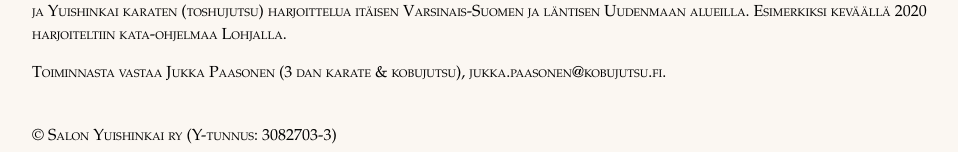
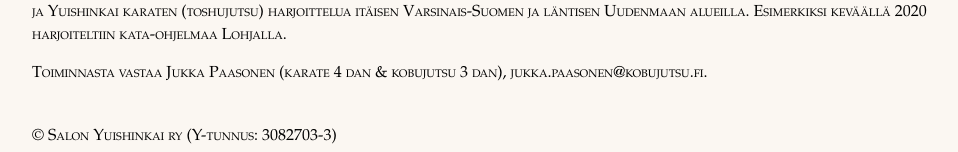
Before and after one commit to paazmaya/salo.kobujutsu.fi, a plain HTML site: page public/index.html in a window 1280 px wide. Shown: the part 309-461 px from the top of the page, without its empty margins (160-1118 px from the left). Drawn offline with Linux system fonts and the light colour scheme.

Commit message:
Jukka was in an exam last month

```diff
--- a/public/index.html
+++ b/public/index.html
@@ -58,7 +58,7 @@
       <p>Salon Yuishinkai ry on vuonna 2018 perustettu seura, jonka tarkoituksena on edistää ja kehittää Ryukyu kobujutsun (emonojutsu) ja Yuishinkai karaten (toshujutsu) harjoittelua itäisen Varsinais-Suomen ja läntisen Uudenmaan alueilla.
         Esimerkiksi keväällä 2020 harjoiteltiin kata-ohjelmaa Lohjalla.
       </p>
-      <p id="sahkoposti">Toiminnasta vastaa Jukka Paasonen (3 dan karate &amp; kobujutsu), jukka.paasonen [appappaapa] kobujutsu.fi.</p>
+      <p id="sahkoposti">Toiminnasta vastaa Jukka Paasonen (karate 4 dan &amp; kobujutsu 3 dan), jukka.paasonen [appappaapa] kobujutsu.fi.</p>
     </section>
 
     <!--
```
